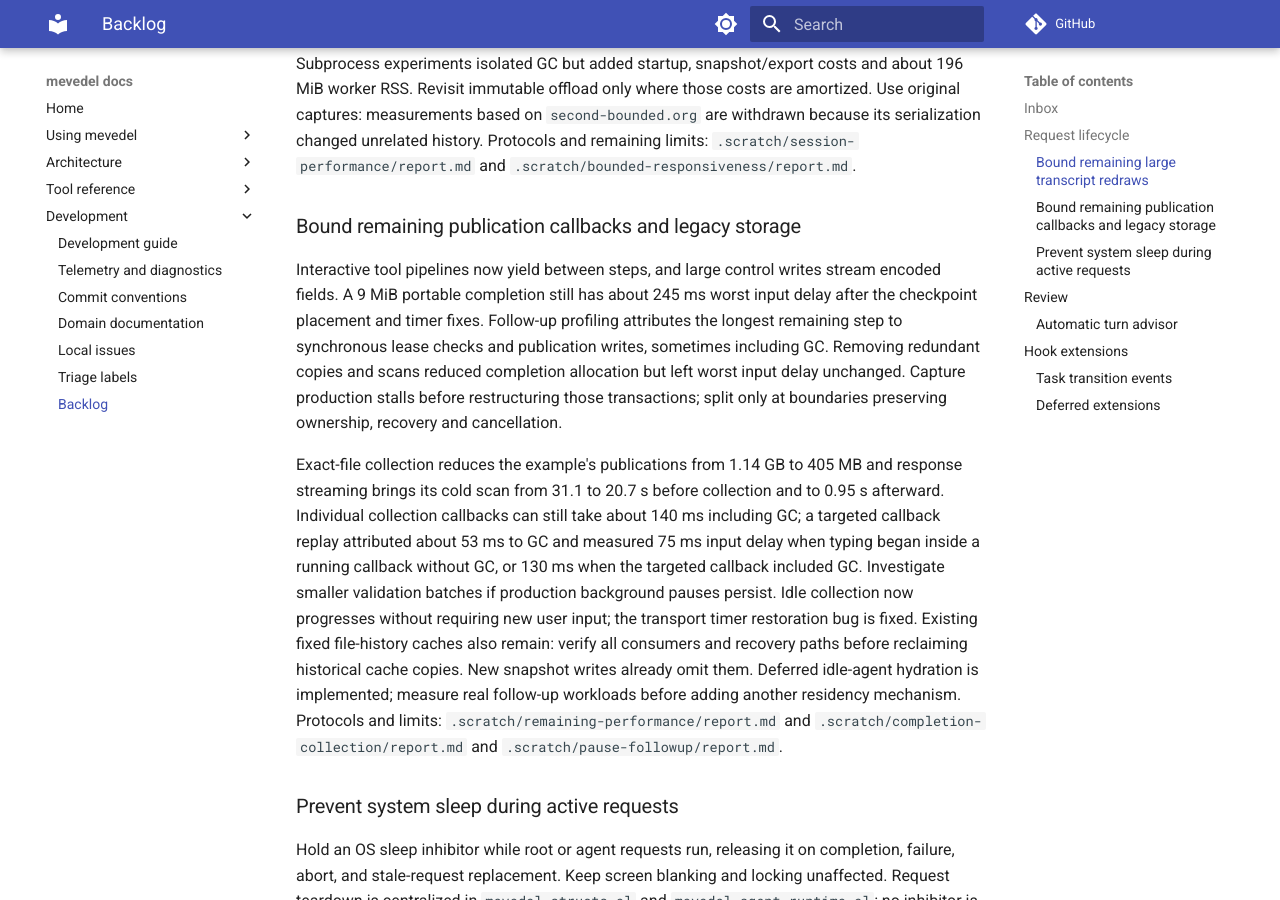
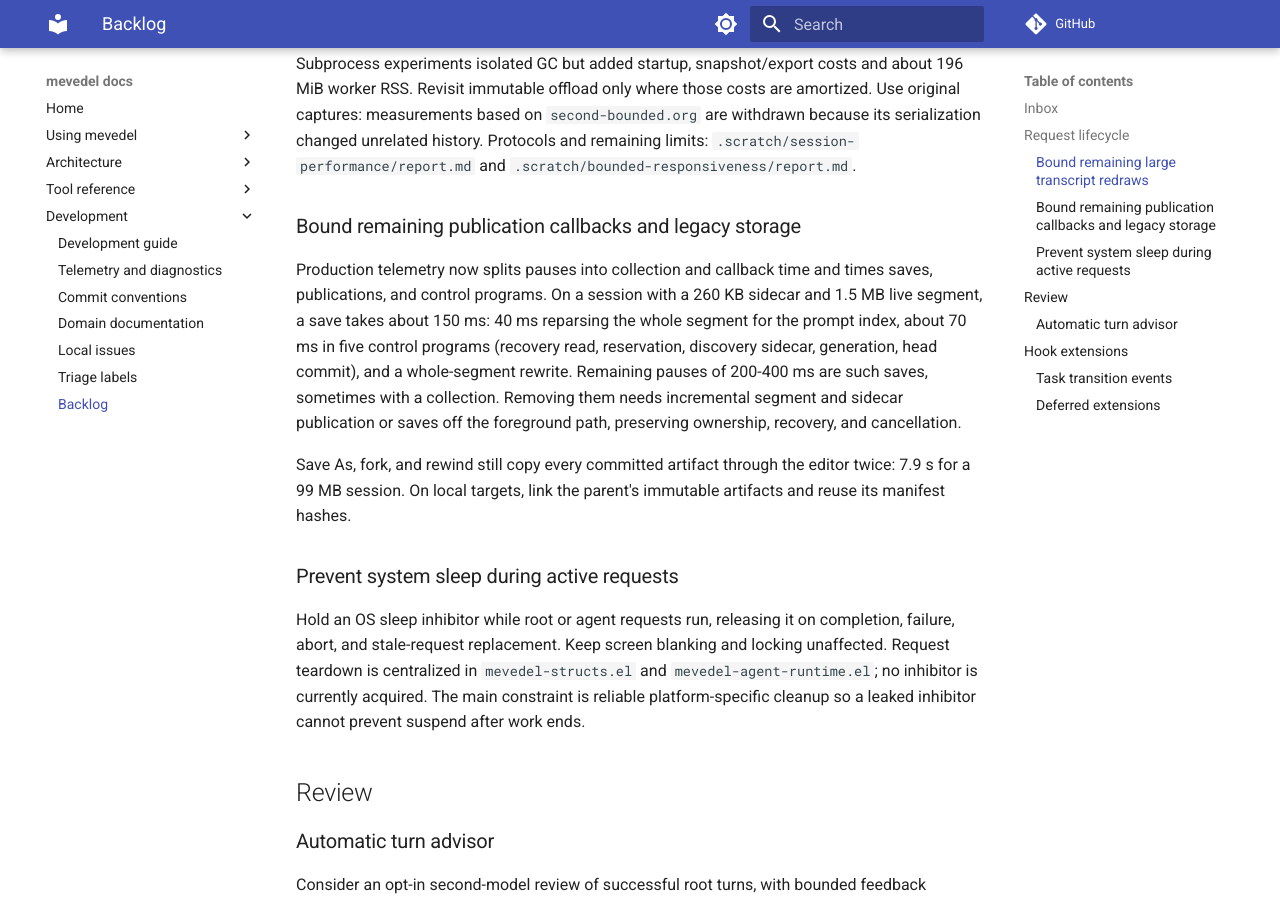
Before and after one commit to FrauH0lle/mevedel, an MkDocs documentation site: the page built from docs/backlog.md, in a window 1280 px wide and 900 px high, scrolled down 1019 px. Built offline with MkDocs 1.6.1 and Material for MkDocs 9.7.7, drawn with Linux system fonts in a browser that asks for light colours; comment, search, counter and statistics services are not loaded.

Commit message:
Rewrite the publication backlog item around measured remaining costs
Collection starvation, local payload encoding, sidecar size, collection
frequency and the transfer poll are resolved.  What remains is the
synchronous save itself and lifecycle copies.  Reclaiming the old fixed
file-history caches is dropped: they total about 7 MB across all sessions.

```diff
--- a/docs/backlog.md
+++ b/docs/backlog.md
@@ -46,29 +46,19 @@ remaining limits: `.scratch/session-performance/report.md` and
 
 ### Bound remaining publication callbacks and legacy storage
 
-Interactive tool pipelines now yield between steps, and large control writes
-stream encoded fields. A 9 MiB portable completion still has about 245 ms
-worst input delay after the checkpoint placement and timer fixes. Follow-up
-profiling attributes the longest remaining step to synchronous lease checks and
-publication writes, sometimes including GC. Removing redundant copies and scans
-reduced completion allocation but left worst input delay unchanged. Capture
-production stalls before restructuring those transactions; split only at boundaries
-preserving ownership, recovery and cancellation.
+Production telemetry now splits pauses into collection and callback time
+and times saves, publications, and control programs. On a session with a
+260 KB sidecar and 1.5 MB live segment, a save takes about 150 ms: 40 ms
+reparsing the whole segment for the prompt index, about 70 ms in five
+control programs (recovery read, reservation, discovery sidecar,
+generation, head commit), and a whole-segment rewrite. Remaining pauses
+of 200-400 ms are such saves, sometimes with a collection. Removing them
+needs incremental segment and sidecar publication or saves off the
+foreground path, preserving ownership, recovery, and cancellation.
 
-Exact-file collection reduces the example's publications from 1.14 GB to 405 MB
-and response streaming brings its cold scan from 31.1 to 20.7 s before collection
-and to 0.95 s afterward. Individual collection callbacks can still take about
-140 ms including GC; a targeted callback replay attributed about 53 ms to GC
-and measured 75 ms input delay when typing began inside a running callback
-without GC, or 130 ms when the targeted callback included GC.
-Investigate smaller validation batches if production background pauses persist. Idle collection now progresses
-without requiring new user input; the transport timer restoration bug is fixed.
-Existing fixed file-history caches also remain: verify all consumers and recovery
-paths before reclaiming historical cache copies. New snapshot writes already
-omit them. Deferred idle-agent hydration is implemented; measure real follow-up
-workloads before adding another residency mechanism. Protocols and limits:
-`.scratch/remaining-performance/report.md` and
-`.scratch/completion-collection/report.md` and `.scratch/pause-followup/report.md`.
+Save As, fork, and rewind still copy every committed artifact through the
+editor twice: 7.9 s for a 99 MB session. On local targets, link the
+parent's immutable artifacts and reuse its manifest hashes.
 
 ### Prevent system sleep during active requests
 
```
